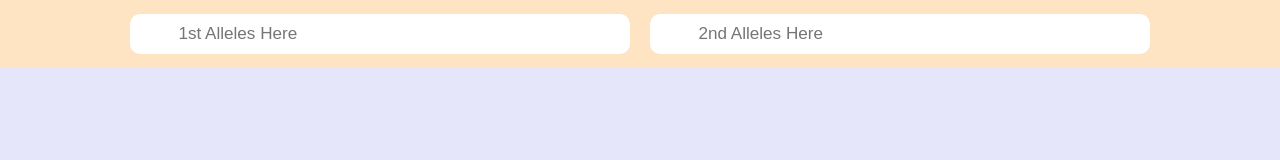
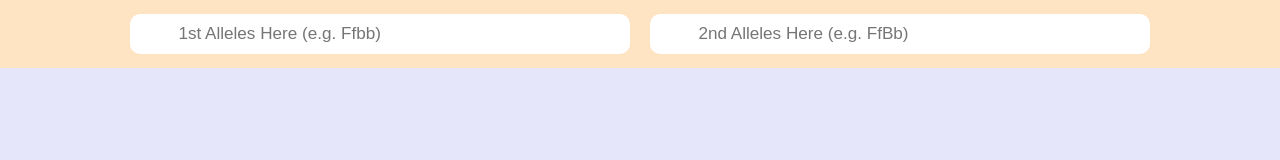
Before and after one commit to Magdamit173/Punnett_Square, a plain HTML site: page index.html in a window 1280 px wide. Drawn offline with Linux system fonts and the light colour scheme.

Commit message:
revertbackbeforefixofalleles

```diff
--- a/index.html
+++ b/index.html
@@ -12,8 +12,8 @@
 </head>
 <body>
     <div class="genetic_wrapper" data-genetic_wrapper="">
-        <input type="text" class="genetic-input" data-genetic-input="" placeholder="1st Alleles Here">
-        <input type="text" class="genetic-input" data-genetic-input="" placeholder="2nd Alleles Here">
+        <input type="text" class="genetic-input" data-genetic-input="" placeholder="1st Alleles Here (e.g. Ffbb)">
+        <input type="text" class="genetic-input" data-genetic-input="" placeholder="2nd Alleles Here (e.g. FfBb)">
     </div>
     <div class="punnett_square" data-punnett_square="">
 
```
